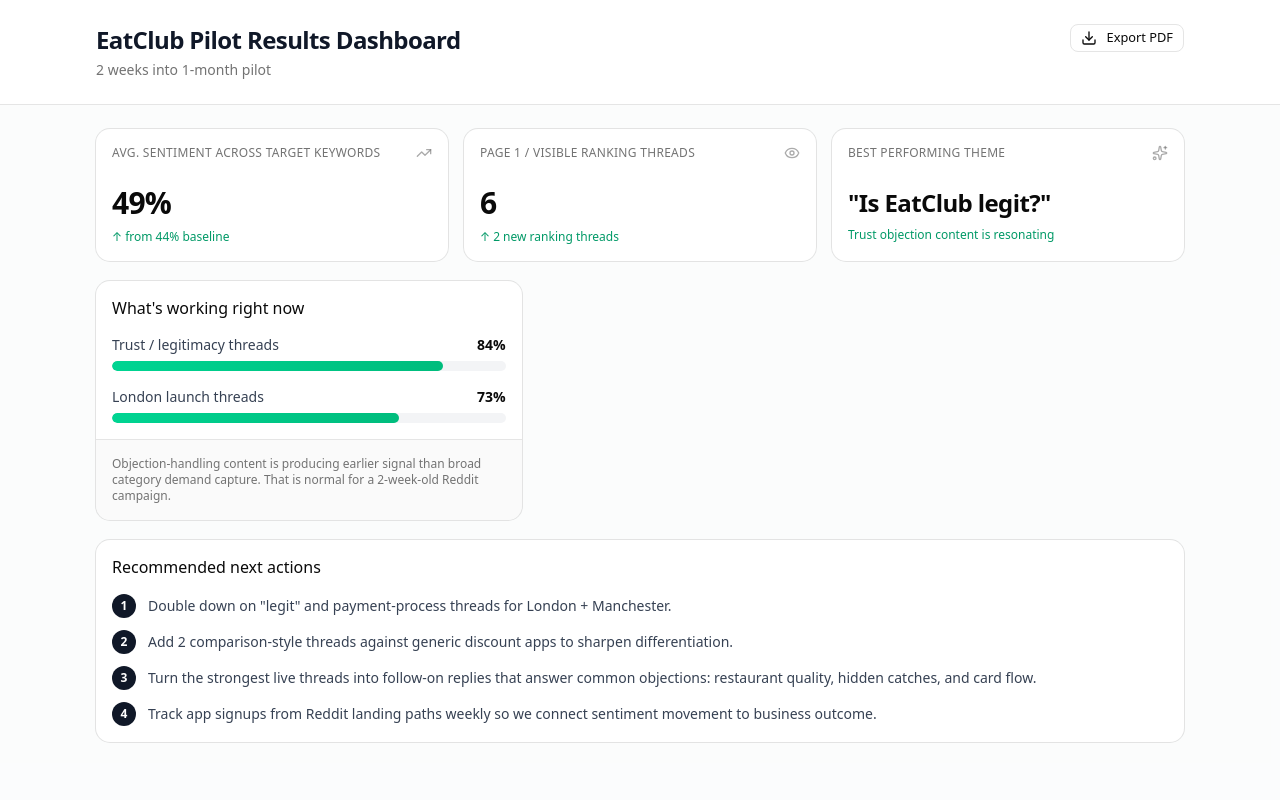
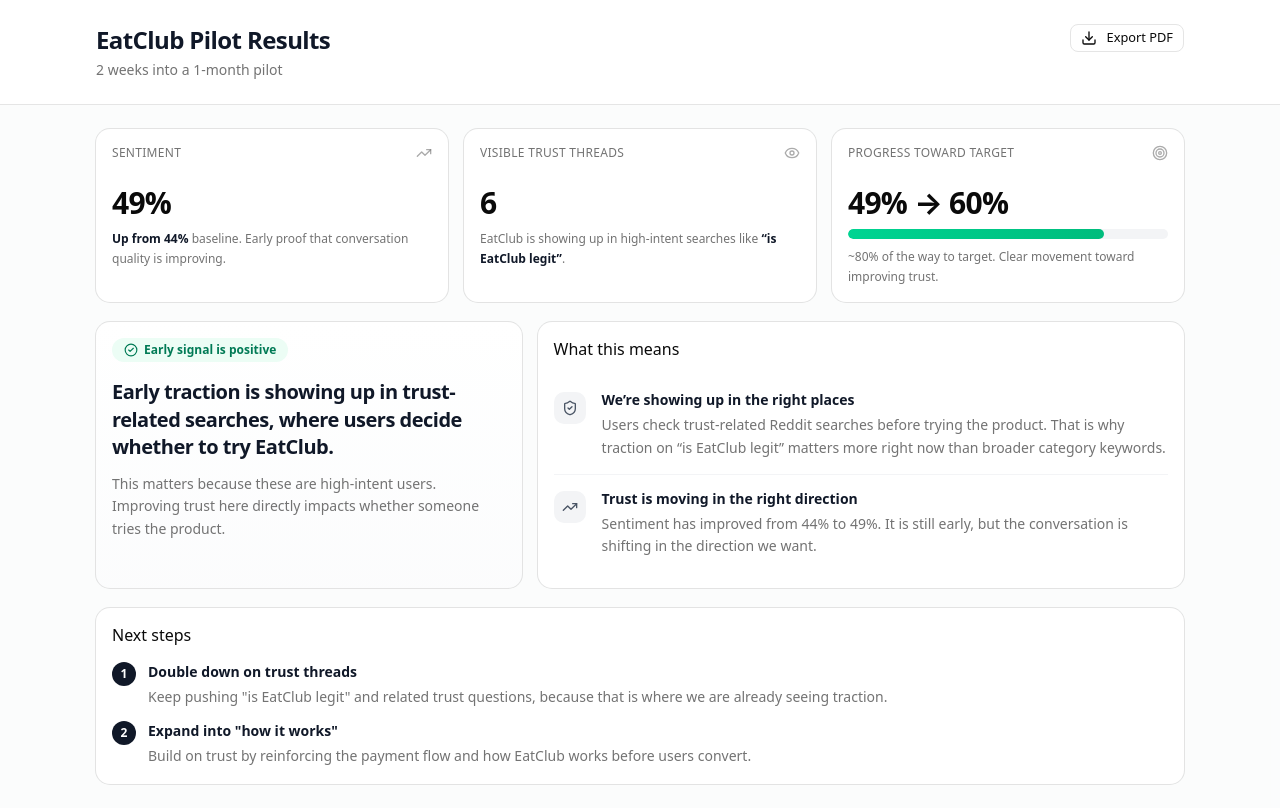
Before and after one commit to 18103864/OGTool, a Next.js app: page / in a window 1280 px wide. Built offline with nearby package versions, Linux system fonts and the light colour scheme.

Commit message:
feat: simplified report, only include needed substance

```diff
--- a/app/page.tsx
+++ b/app/page.tsx
@@ -3,135 +3,69 @@
   CardContent,
   CardHeader,
   CardTitle,
-  CardFooter,
 } from "@/components/ui/card";
-import {
-  Table,
-  TableBody,
-  TableCell,
-  TableHead,
-  TableHeader,
-  TableRow,
-} from "@/components/ui/table";
 import { ExportPdfButton } from "@/components/export-pdf-button";
 import {
   TrendingUp,
   Eye,
-  MessageCircle,
-  Sparkles,
-  ArrowUpRight,
   CheckCircle2,
-  AlertTriangle,
-  XCircle,
+  Target,
+  ShieldCheck,
 } from "lucide-react";
 
 const kpis = [
   {
-    label: "Avg. sentiment across target keywords",
+    label: "Sentiment",
     value: "49%",
-    delta: "↑ from 44% baseline",
-    status: "good" as const,
+    note: (
+      <>
+        <strong className="text-gray-900">Up from 44%</strong> baseline. Early
+        proof that conversation quality is improving.
+      </>
+    ),
     icon: TrendingUp,
   },
   {
-    label: "Page 1 / visible ranking threads",
+    label: "Visible trust threads",
     value: "6",
-    delta: "↑ 2 new ranking threads",
-    status: "good" as const,
+    note: (
+      <>
+        EatClub is showing up in high-intent searches like{" "}
+        <strong className="text-gray-900">&ldquo;is EatClub legit&rdquo;</strong>
+        .
+      </>
+    ),
     icon: Eye,
-  },
-  {
-    label: "Best performing theme",
-    value: '"Is EatClub legit?"',
-    delta: "Trust objection content is resonating",
-    status: "good" as const,
-    icon: Sparkles,
-    smallValue: true,
   },
 ];
 
-const keywords = [
+const proofPoints = [
   {
-    keyword: "is eatclub legit australia",
-    sentiment: "52%",
-    mentions: 31,
-    status: "Working",
-    tier: "good" as const,
+    title: "We\u2019re showing up in the right places",
+    description:
+      'Users check trust-related Reddit searches before trying the product. That is why traction on \u201Cis EatClub legit\u201D matters more right now than broader category keywords.',
+    icon: ShieldCheck,
   },
   {
-    keyword: "is eatclub legit london",
-    sentiment: "50%",
-    mentions: 27,
-    status: "Working",
-    tier: "good" as const,
-  },
-  {
-    keyword: "what is eatclub",
-    sentiment: "47%",
-    mentions: 22,
-    status: "Needs more volume",
-    tier: "warn" as const,
-  },
-  {
-    keyword: "is eatclub legit manchester",
-    sentiment: "46%",
-    mentions: 19,
-    status: "Too early",
-    tier: "warn" as const,
-  },
-  {
-    keyword: "best apps for restaurant discounts australia",
-    sentiment: "49%",
-    mentions: 25,
-    status: "Rising",
-    tier: "good" as const,
-  },
-  {
-    keyword: "best restaurant discount app london",
-    sentiment: "43%",
-    mentions: 12,
-    status: "Weak thread pickup",
-    tier: "bad" as const,
+    title: "Trust is moving in the right direction",
+    description:
+      "Sentiment has improved from 44% to 49%. It is still early, but the conversation is shifting in the direction we want.",
+    icon: TrendingUp,
   },
 ];
 
-const themes = [
-  { label: "Trust / legitimacy threads", pct: 84 },
-  { label: "London launch threads", pct: 73 },
+const actions = [
+  {
+    title: "Double down on trust threads",
+    description:
+      'Keep pushing "is EatClub legit" and related trust questions, because that is where we are already seeing traction.',
+  },
+  {
+    title: 'Expand into "how it works"',
+    description:
+      "Build on trust by reinforcing the payment flow and how EatClub works before users convert.",
+  },
 ];
-
-const actions = [
-  'Double down on "legit" and payment-process threads for London + Manchester.',
-  "Add 2 comparison-style threads against generic discount apps to sharpen differentiation.",
-  "Turn the strongest live threads into follow-on replies that answer common objections: restaurant quality, hidden catches, and card flow.",
-  "Track app signups from Reddit landing paths weekly so we connect sentiment movement to business outcome.",
-];
-
-const statusStyles = {
-  good: "bg-emerald-50 text-emerald-700 ring-emerald-200",
-  warn: "bg-amber-50 text-amber-700 ring-amber-200",
-  bad: "bg-red-50 text-red-700 ring-red-200",
-};
-
-const deltaStyles = {
-  good: "text-emerald-600",
-  warn: "text-amber-600",
-  bad: "text-red-600",
-};
-
-const StatusIcon = ({ tier }: { tier: "good" | "warn" | "bad" }) => {
-  if (tier === "good")
-    return <CheckCircle2 className="size-3.5 text-emerald-600" />;
-  if (tier === "warn")
-    return <AlertTriangle className="size-3.5 text-amber-600" />;
-  return <XCircle className="size-3.5 text-red-600" />;
-};
-
-const barGradient = (pct: number) => {
-  if (pct >= 70) return "from-emerald-400 to-emerald-500";
-  if (pct >= 50) return "from-blue-400 to-blue-500";
-  return "from-amber-400 to-amber-500";
-};
 
 export default function HomePage() {
   return (
@@ -140,10 +74,10 @@
         <div className="mx-auto flex max-w-6xl items-start justify-between gap-4 px-4 py-6 sm:px-6 lg:px-8">
           <div className="flex flex-col gap-1">
             <h1 className="text-xl font-bold tracking-tight text-gray-900 sm:text-2xl">
-              EatClub Pilot Results Dashboard
+              EatClub Pilot Results
             </h1>
             <p className="text-sm text-muted-foreground">
-              2 weeks into 1-month pilot
+              2 weeks into a 1-month pilot
             </p>
           </div>
           <ExportPdfButton />
@@ -151,6 +85,9 @@
       </header>
 
       <main className="mx-auto flex max-w-6xl flex-col gap-5 px-4 py-6 sm:px-6 lg:px-8">
+        {/* Hero summary */}
+
+
         {/* KPI cards */}
         <section className="grid grid-cols-1 gap-4 md:grid-cols-3">
           {kpis.map((kpi) => (
@@ -163,67 +100,114 @@
                   <kpi.icon className="size-4 text-muted-foreground/60" />
                 </div>
               </CardHeader>
-              <CardContent className="flex flex-col gap-2 justify-center h-full">
-                <p
-                  className={`font-bold tracking-tight ${kpi.smallValue ? "text-2xl" : "text-3xl"}`}
-                >
+              <CardContent className="flex flex-col gap-2">
+                <p className="text-3xl font-bold tracking-tight">
                   {kpi.value}
                 </p>
-                <p className={`text-xs ${deltaStyles[kpi.status]}`}>
-                  {kpi.delta}
+                <p className="text-xs text-muted-foreground leading-relaxed">
+                  {kpi.note}
                 </p>
               </CardContent>
             </Card>
           ))}
+
+          <Card>
+            <CardHeader className="pb-2">
+              <div className="flex items-center justify-between">
+                <span className="text-xs font-medium uppercase tracking-wide text-muted-foreground">
+                  Progress toward target
+                </span>
+                <Target className="size-4 text-muted-foreground/60" />
+              </div>
+            </CardHeader>
+            <CardContent className="flex flex-col gap-2">
+              <p className="text-3xl font-bold tracking-tight">49% → 60%</p>
+              <div className="h-2.5 overflow-hidden rounded-full bg-gray-100">
+                <div
+                  className="h-full rounded-full bg-linear-to-r from-emerald-400 to-emerald-500"
+                  style={{ width: "80%" }}
+                />
+              </div>
+              <p className="text-xs text-muted-foreground leading-relaxed">
+                ~80% of the way to target. Clear movement toward improving
+                trust.
+              </p>
+            </CardContent>
+          </Card>
         </section>
 
-        {/* Keyword table + What's working */}
+        {/* What this means */}
         <section className="grid grid-cols-1 gap-4 lg:grid-cols-5">
+        <Card className="border-emerald-100 bg-linear-to-b from-white to-gray-50/60 lg:col-span-2">
+            <CardHeader>
+            <span className="inline-flex w-fit items-center gap-1.5 rounded-full bg-emerald-50 px-3 py-1 text-xs font-bold text-emerald-700">
+                <CheckCircle2 className="size-3.5" />
+                Early signal is positive
+              </span>
+            </CardHeader>
+            <CardContent className="flex flex-col gap-3">
 
-          <Card className="lg:col-span-2">
+              <h2 className="text-lg font-bold tracking-tight text-gray-900 sm:text-xl leading-snug max-w-2xl">
+                Early traction is showing up in trust-related searches, where
+                users decide whether to try EatClub.
+              </h2>
+              <p className="text-sm text-muted-foreground leading-relaxed max-w-2xl">
+                This matters because these are high-intent users. Improving
+                trust here directly impacts whether someone tries the product.
+              </p>
+            </CardContent>
+          </Card>
+          <Card className="lg:col-span-3">
             <CardHeader>
-              <CardTitle>What&apos;s working right now</CardTitle>
+              <CardTitle>What this means</CardTitle>
             </CardHeader>
-            <CardContent className="flex flex-col gap-4">
-              {themes.map((t) => (
-                <div key={t.label} className="flex flex-col gap-1.5">
-                  <div className="flex items-center justify-between text-sm">
-                    <span className="text-gray-700">{t.label}</span>
-                    <span className="font-semibold tabular-nums">{t.pct}%</span>
-                  </div>
-                  <div className="h-2.5 overflow-hidden rounded-full bg-gray-100">
-                    <div
-                      className={`h-full rounded-full bg-linear-to-r ${barGradient(t.pct)} transition-all`}
-                      style={{ width: `${t.pct}%` }}
-                    />
+            <CardContent className="flex flex-col gap-0">
+              {proofPoints.map((item, i) => (
+                <div
+                  key={item.title}
+                  className={`flex items-start gap-4 py-3.5 ${i > 0 ? "border-t border-gray-100" : ""}`}
+                >
+                  <span className="mt-0.5 flex size-8 shrink-0 items-center justify-center rounded-lg bg-gray-100">
+                    <item.icon className="size-4 text-gray-600" />
+                  </span>
+                  <div>
+                    <p className="text-sm font-semibold text-gray-900">
+                      {item.title}
+                    </p>
+                    <p className="mt-1 text-sm text-muted-foreground leading-relaxed">
+                      {item.description}
+                    </p>
                   </div>
                 </div>
               ))}
+
             </CardContent>
-            <CardFooter>
-              <p className="text-xs text-muted-foreground">
-                Objection-handling content is producing earlier signal than broad
-                category demand capture. That is normal for a 2-week-old Reddit
-                campaign.
-              </p>
-            </CardFooter>
           </Card>
+
         </section>
 
-        {/* Recommended actions */}
+
+        {/* Next steps */}
         <section className="grid grid-cols-1 gap-4">
           <Card>
             <CardHeader>
-              <CardTitle>Recommended next actions</CardTitle>
+              <CardTitle>Next steps</CardTitle>
             </CardHeader>
             <CardContent>
               <ol className="flex flex-col gap-3">
                 {actions.map((action, i) => (
-                  <li key={i} className="flex gap-3 text-sm text-gray-700">
+                  <li key={action.title} className="flex gap-3">
                     <span className="flex size-6 shrink-0 items-center justify-center rounded-full bg-gray-900 text-xs font-semibold text-white">
                       {i + 1}
                     </span>
-                    <span className="pt-0.5">{action}</span>
+                    <div>
+                      <p className="text-sm font-semibold text-gray-900">
+                        {action.title}
+                      </p>
+                      <p className="mt-1 text-sm leading-relaxed text-muted-foreground">
+                        {action.description}
+                      </p>
+                    </div>
                   </li>
                 ))}
               </ol>
```
Also changed, not shown: app/globals.css (+56 -1 lines).
